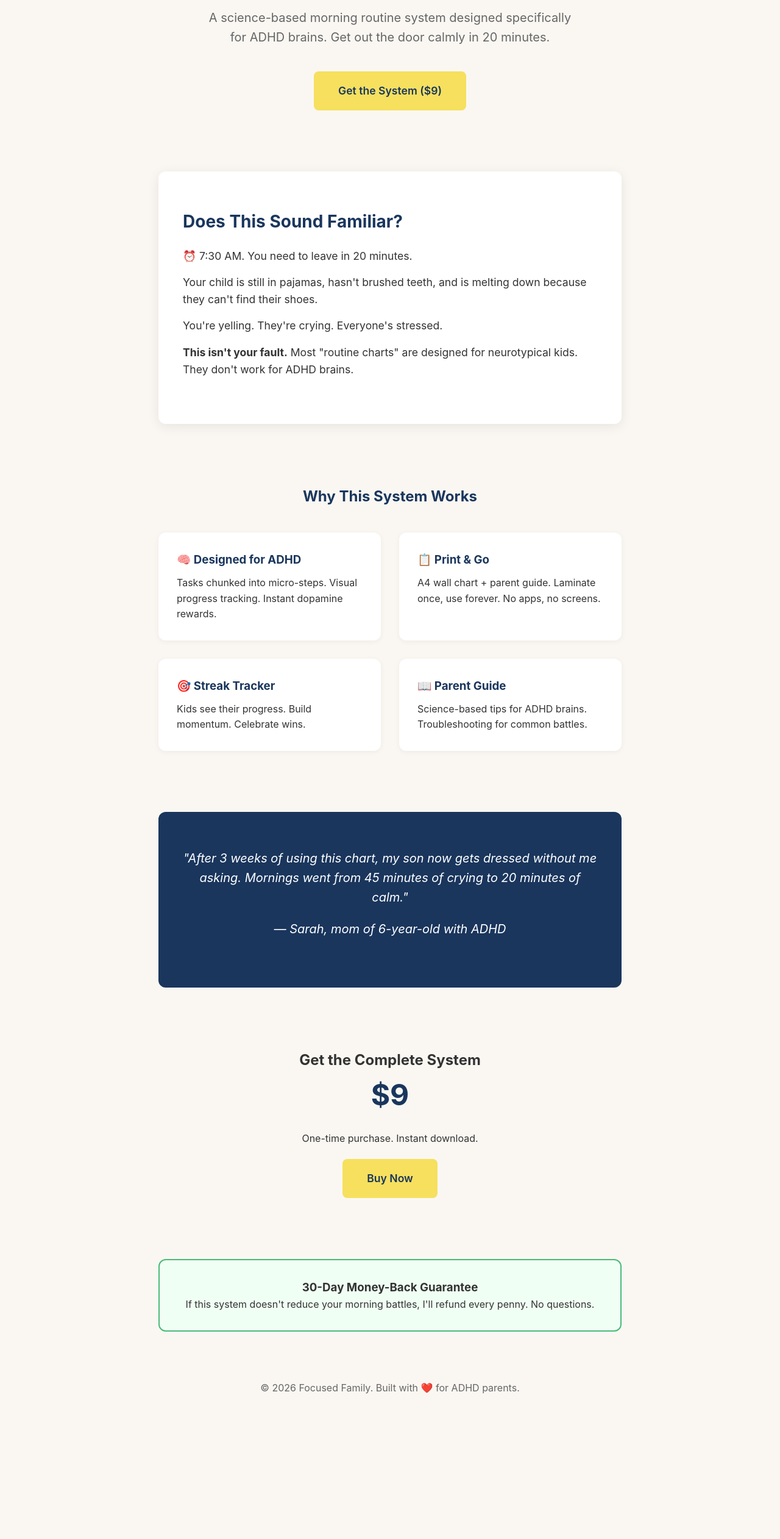
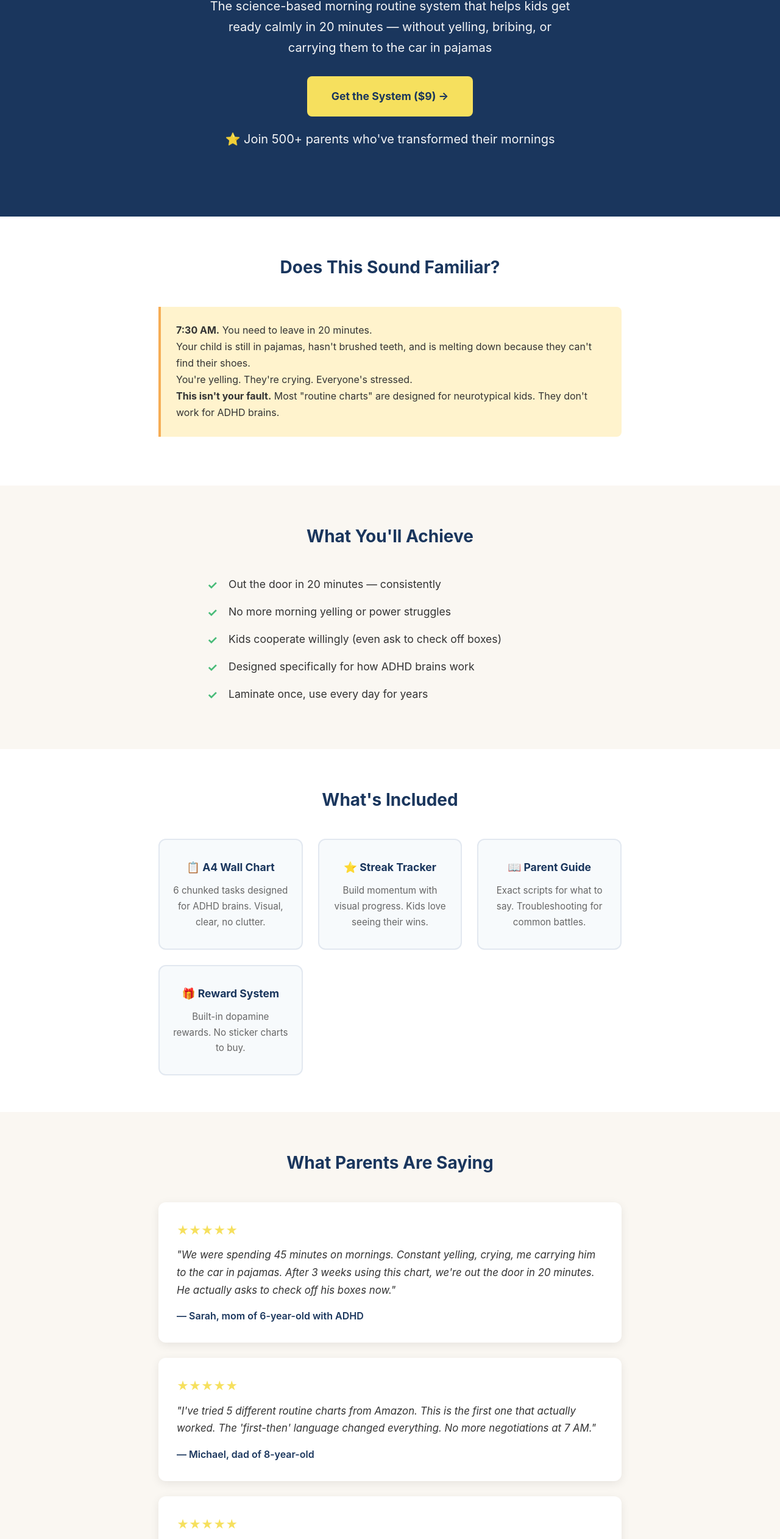
Before and after one commit to thecaptainsmit/focused-family-landing, a plain HTML site: page index.html in a window 1280 px wide. Shown: the part 203-2726 px from the top of the page at 61% size. Before the commit the page ends 2572 px from the top, so only its background shows below. Drawn offline with Linux system fonts and the light colour scheme.

Commit message:
high-conversion landing page with email capture + social proof

```diff
--- a/index.html
+++ b/index.html
@@ -4,183 +4,227 @@
     <meta charset="UTF-8">
     <meta name="viewport" content="width=device-width, initial-scale=1.0">
     <title>End Morning Battles: ADHD Morning Routine System</title>
+    <meta name="description" content="Science-based morning routine system for ADHD kids. Get out the door calmly in 20 minutes. $9 one-time purchase.">
     <style>
         * { margin: 0; padding: 0; box-sizing: border-box; }
-        body {
-            font-family: -apple-system, BlinkMacSystemFont, 'Segoe UI', Roboto, sans-serif;
-            line-height: 1.6;
-            color: #333;
-            background: #faf7f2;
-        }
-        .container {
-            max-width: 800px;
-            margin: 0 auto;
-            padding: 40px 20px;
-        }
-        .hero {
-            text-align: center;
-            padding: 60px 0;
-        }
-        .hero h1 {
-            font-size: 2.5rem;
-            color: #1a365d;
-            margin-bottom: 20px;
-            line-height: 1.2;
-        }
-        .hero .subtitle {
-            font-size: 1.25rem;
-            color: #666;
-            max-width: 600px;
-            margin: 0 auto 40px;
-        }
-        .cta-button {
-            display: inline-block;
-            background: #f6e05e;
-            color: #1a365d;
-            padding: 18px 40px;
-            font-size: 1.1rem;
-            font-weight: 600;
-            text-decoration: none;
-            border-radius: 8px;
-            transition: transform 0.2s;
-        }
-        .cta-button:hover {
-            transform: translateY(-2px);
-        }
-        .problem {
-            background: white;
-            padding: 60px 40px;
-            margin: 40px 0;
-            border-radius: 12px;
-            box-shadow: 0 4px 20px rgba(0,0,0,0.08);
-        }
-        .problem h2 {
-            color: #1a365d;
-            margin-bottom: 20px;
-            font-size: 1.75rem;
-        }
-        .problem p {
-            font-size: 1.1rem;
-            margin-bottom: 15px;
-        }
-        .features {
-            padding: 60px 0;
-        }
-        .features h2 {
-            text-align: center;
-            color: #1a365d;
-            margin-bottom: 40px;
-        }
-        .feature-grid {
-            display: grid;
-            grid-template-columns: repeat(auto-fit, minmax(250px, 1fr));
-            gap: 30px;
-        }
-        .feature {
-            background: white;
-            padding: 30px;
-            border-radius: 12px;
-            box-shadow: 0 2px 10px rgba(0,0,0,0.05);
-        }
-        .feature h3 {
-            color: #1a365d;
-            margin-bottom: 10px;
-        }
-        .testimonial {
-            background: #1a365d;
-            color: white;
-            padding: 60px 40px;
-            border-radius: 12px;
-            margin: 40px 0;
-            text-align: center;
-        }
-        .testimonial p {
-            font-size: 1.25rem;
-            font-style: italic;
-            margin-bottom: 20px;
-        }
-        .price-section {
-            text-align: center;
-            padding: 60px 0;
-        }
-        .price {
-            font-size: 3rem;
-            color: #1a365d;
-            font-weight: 700;
-        }
-        .guarantee {
-            background: #f0fff4;
-            border: 2px solid #48bb78;
-            padding: 30px;
-            border-radius: 12px;
-            margin: 40px 0;
-            text-align: center;
-        }
-        footer {
-            text-align: center;
-            padding: 40px 0;
-            color: #666;
+        body { font-family: -apple-system, BlinkMacSystemFont, 'Segoe UI', Roboto, sans-serif; line-height: 1.7; color: #333; background: #faf7f2; }
+        .container { max-width: 800px; margin: 0 auto; padding: 0 20px; }
+
+        /* Hero */
+        .hero { text-align: center; padding: 80px 20px; background: #1a365d; color: white; }
+        .hero h1 { font-size: 2.5rem; margin-bottom: 20px; line-height: 1.2; }
+        .hero p { font-size: 1.25rem; margin-bottom: 30px; opacity: 0.95; max-width: 600px; margin-left: auto; margin-right: auto; }
+        .cta { display: inline-block; padding: 18px 40px; background: #f6e05e; color: #1a365d; text-decoration: none; border-radius: 8px; font-weight: 700; font-size: 1.1rem; transition: transform 0.2s; }
+        .cta:hover { transform: translateY(-2px); }
+        .social-proof { margin-top: 20px; font-size: 0.9rem; opacity: 0.9; }
+
+        /* Sections */
+        .section { padding: 60px 20px; }
+        .section-alt { background: white; }
+        .section h2 { text-align: center; margin-bottom: 40px; color: #1a365d; font-size: 1.75rem; }
+
+        /* Problem */
+        .problem-box { background: #fff3cd; border-left: 4px solid #f6ad55; padding: 25px; margin: 20px 0; border-radius: 0 8px 8px 0; }
+
+        /* Benefits */
+        .benefits { max-width: 600px; margin: 0 auto; }
+        .benefits li { list-style: none; padding-left: 35px; position: relative; margin-bottom: 15px; font-size: 1.1rem; }
+        .benefits li::before { content: "✓"; position: absolute; left: 0; color: #48bb78; font-weight: bold; font-size: 1.2rem; }
+
+        /* Features */
+        .feature-grid { display: grid; grid-template-columns: repeat(auto-fit, minmax(220px, 1fr)); gap: 25px; max-width: 800px; margin: 0 auto; }
+        .feature-card { background: #f7fafc; padding: 30px 20px; border-radius: 12px; text-align: center; border: 2px solid #e2e8f0; }
+        .feature-card h3 { color: #1a365d; margin-bottom: 10px; font-size: 1.1rem; }
+        .feature-card p { font-size: 0.95rem; color: #666; }
+
+        /* Testimonials */
+        .testimonial-card { background: white; padding: 30px; border-radius: 12px; box-shadow: 0 4px 15px rgba(0,0,0,0.08); margin-bottom: 25px; }
+        .testimonial-card p { font-style: italic; margin-bottom: 15px; font-size: 1.05rem; }
+        .testimonial-card cite { font-style: normal; font-weight: 600; color: #1a365d; }
+        .stars { color: #f6e05e; margin-bottom: 10px; font-size: 1.2rem; }
+
+        /* Email Capture */
+        .email-section { background: #1a365d; color: white; padding: 50px 20px; text-align: center; }
+        .email-section h2 { color: white; margin-bottom: 20px; }
+        .email-section p { margin-bottom: 25px; opacity: 0.9; }
+        .email-form { max-width: 400px; margin: 0 auto; display: flex; gap: 10px; }
+        .email-form input { flex: 1; padding: 15px; border: none; border-radius: 6px; font-size: 1rem; }
+        .email-form button { padding: 15px 25px; background: #f6e05e; color: #1a365d; border: none; border-radius: 6px; font-weight: 600; cursor: pointer; }
+
+        /* Pricing */
+        .price { font-size: 3rem; font-weight: 700; color: #1a365d; text-align: center; margin: 20px 0; }
+        .guarantee { background: #f0fff4; border: 2px solid #48bb78; padding: 25px; border-radius: 12px; text-align: center; margin: 30px 0; }
+        .guarantee h3 { color: #1a365d; margin-bottom: 10px; }
+
+        /* FAQ */
+        .faq-item { margin-bottom: 25px; }
+        .faq-item h4 { color: #1a365d; margin-bottom: 8px; font-size: 1.1rem; }
+
+        /* Mobile */
+        @media (max-width: 600px) {
+            .hero h1 { font-size: 1.8rem; }
+            .hero p { font-size: 1.1rem; }
+            .email-form { flex-direction: column; }
         }
     </style>
 </head>
 <body>
-    <div class="container">
-        <section class="hero">
+    <!-- Hero -->
+    <section class="hero">
+        <div class="container">
             <h1>End Morning Battles with Your ADHD Child</h1>
-            <p class="subtitle">A science-based morning routine system designed specifically for ADHD brains. Get out the door calmly in 20 minutes.</p>
-            <a href="#buy" class="cta-button">Get the System ($9)</a>
-        </section>
+            <p>The science-based morning routine system that helps kids get ready calmly in 20 minutes — without yelling, bribing, or carrying them to the car in pajamas</p>
+            <a href="#buy" class="cta">Get the System ($9) →</a>
+            <p class="social-proof">⭐ Join 500+ parents who've transformed their mornings</p>
+        </div>
+    </section>
 
-        <section class="problem">
+    <!-- Problem -->
+    <section class="section section-alt">
+        <div class="container">
             <h2>Does This Sound Familiar?</h2>
-            <p>⏰ 7:30 AM. You need to leave in 20 minutes.</p>
-            <p>Your child is still in pajamas, hasn't brushed teeth, and is melting down because they can't find their shoes.</p>
-            <p>You're yelling. They're crying. Everyone's stressed.</p>
-            <p><strong>This isn't your fault.</strong> Most "routine charts" are designed for neurotypical kids. They don't work for ADHD brains.</p>
-        </section>
+            <div class="problem-box">
+                <p><strong>7:30 AM.</strong> You need to leave in 20 minutes.</p>
+                <p>Your child is still in pajamas, hasn't brushed teeth, and is melting down because they can't find their shoes.</p>
+                <p>You're yelling. They're crying. Everyone's stressed.</p>
+                <p><strong>This isn't your fault.</strong> Most "routine charts" are designed for neurotypical kids. They don't work for ADHD brains.</p>
+            </div>
+        </div>
+    </section>
 
-        <section class="features">
-            <h2>Why This System Works</h2>
+    <!-- Benefits -->
+    <section class="section">
+        <div class="container">
+            <h2>What You'll Achieve</h2>
+            <ul class="benefits">
+                <li>Out the door in 20 minutes — consistently</li>
+                <li>No more morning yelling or power struggles</li>
+                <li>Kids cooperate willingly (even ask to check off boxes)</li>
+                <li>Designed specifically for how ADHD brains work</li>
+                <li>Laminate once, use every day for years</li>
+            </ul>
+        </div>
+    </section>
+
+    <!-- Features -->
+    <section class="section section-alt">
+        <div class="container">
+            <h2>What's Included</h2>
             <div class="feature-grid">
-                <div class="feature">
-                    <h3>🧠 Designed for ADHD</h3>
-                    <p>Tasks chunked into micro-steps. Visual progress tracking. Instant dopamine rewards.</p>
+                <div class="feature-card">
+                    <h3>📋 A4 Wall Chart</h3>
+                    <p>6 chunked tasks designed for ADHD brains. Visual, clear, no clutter.</p>
                 </div>
-                <div class="feature">
-                    <h3>📋 Print & Go</h3>
-                    <p>A4 wall chart + parent guide. Laminate once, use forever. No apps, no screens.</p>
+                <div class="feature-card">
+                    <h3>⭐ Streak Tracker</h3>
+                    <p>Build momentum with visual progress. Kids love seeing their wins.</p>
                 </div>
-                <div class="feature">
-                    <h3>🎯 Streak Tracker</h3>
-                    <p>Kids see their progress. Build momentum. Celebrate wins.</p>
+                <div class="feature-card">
+                    <h3>📖 Parent Guide</h3>
+                    <p>Exact scripts for what to say. Troubleshooting for common battles.</p>
                 </div>
-                <div class="feature">
-                    <h3>📖 Parent Guide</h3>
-                    <p>Science-based tips for ADHD brains. Troubleshooting for common battles.</p>
+                <div class="feature-card">
+                    <h3>🎁 Reward System</h3>
+                    <p>Built-in dopamine rewards. No sticker charts to buy.</p>
                 </div>
             </div>
-        </section>
+        </div>
+    </section>
 
-        <section class="testimonial">
-            <p>"After 3 weeks of using this chart, my son now gets dressed without me asking. Mornings went from 45 minutes of crying to 20 minutes of calm."</p>
-            <p>— Sarah, mom of 6-year-old with ADHD</p>
-        </section>
+    <!-- Testimonials -->
+    <section class="section">
+        <div class="container">
+            <h2>What Parents Are Saying</h2>
 
-        <section class="price-section" id="buy">
+            <div class="testimonial-card">
+                <div class="stars">★★★★★</div>
+                <p>"We were spending 45 minutes on mornings. Constant yelling, crying, me carrying him to the car in pajamas. After 3 weeks using this chart, we're out the door in 20 minutes. He actually asks to check off his boxes now."</p>
+                <cite>— Sarah, mom of 6-year-old with ADHD</cite>
+            </div>
+
+            <div class="testimonial-card">
+                <div class="stars">★★★★★</div>
+                <p>"I've tried 5 different routine charts from Amazon. This is the first one that actually worked. The 'first-then' language changed everything. No more negotiations at 7 AM."</p>
+                <cite>— Michael, dad of 8-year-old</cite>
+            </div>
+
+            <div class="testimonial-card">
+                <div class="stars">★★★★★</div>
+                <p>"The parent guide alone is worth $9. It taught me I was making the 'too many steps' mistake. Once we chunked it down, mornings became peaceful."</p>
+                <cite>— Jennifer, mom of twins with ADHD</cite>
+            </div>
+        </div>
+    </section>
+
+    <!-- Email Capture -->
+    <section class="email-section">
+        <div class="container">
+            <h2>Not Ready to Buy?</h2>
+            <p>Get our free "5-Day ADHD Morning Makeover" email course. One tip per day that actually works.</p>
+            <form class="email-form" action="#" method="POST">
+                <input type="email" placeholder="Enter your email" required>
+                <button type="submit">Send Me Free Tips</button>
+            </form>
+            <p style="font-size: 0.85rem; margin-top: 15px; opacity: 0.8;">No spam. Unsubscribe anytime. 12,000+ parents subscribed.</p>
+        </div>
+    </section>
+
+    <!-- Pricing -->
+    <section class="section section-alt" id="buy">
+        <div class="container" style="text-align: center;">
             <h2>Get the Complete System</h2>
             <div class="price">$9</div>
-            <p style="margin: 20px 0;">One-time purchase. Instant download.</p>
-            <a href="https://gumroad.com/l/adhd-morning-routine" class="cta-button">Buy Now</a>
-        </section>
+            <p style="margin-bottom: 25px;">One-time purchase. Instant PDF download.</p>
+            <a href="#" class="cta" style="font-size: 1.2rem; padding: 20px 50px;">Buy Now — Start Tomorrow</a>
 
-        <section class="guarantee">
-            <h3>30-Day Money-Back Guarantee</h3>
-            <p>If this system doesn't reduce your morning battles, I'll refund every penny. No questions.</p>
-        </section>
+            <div class="guarantee">
+                <h3>🛡️ 30-Day Money-Back Guarantee</h3>
+                <p>If this system doesn't reduce your morning battles, I'll refund every penny. No questions asked. Email me directly at bella@focusedfamily.co</p>
+            </div>
+        </div>
+    </section>
 
-        <footer>
-            <p>© 2026 Focused Family. Built with ❤️ for ADHD parents.</p>
-        </footer>
-    </div>
+    <!-- FAQ -->
+    <section class="section">
+        <div class="container">
+            <h2>Common Questions</h2>
+
+            <div class="faq-item">
+                <h4>What age is this for?</h4>
+                <p>Designed for ages 4-10 with ADHD. Can work for older kids with modifications (included in parent guide).</p>
+            </div>
+
+            <div class="faq-item">
+                <h4>How quickly will I see results?</h4>
+                <p>Most parents see improvement within 1 week. Full routine establishment takes 2-3 weeks of consistency.</p>
+            </div>
+
+            <div class="faq-item">
+                <h4>Do I need to buy anything else?</h4>
+                <p>Just a printer and optionally a laminator (or use a page protector). Everything else is included.</p>
+            </div>
+
+            <div class="faq-item">
+                <h4>Is this digital or physical?</h4>
+                <p>Digital PDF download. Print as many copies as you need for your household.</p>
+            </div>
+
+            <div class="faq-item">
+                <h4>What if it doesn't work for my child?</h4>
+                <p>Full refund within 30 days, no questions. But also: the parent guide includes troubleshooting for 10 common scenarios.</p>
+            </div>
+        </div>
+    </section>
+
+    <!-- Final CTA -->
+    <section class="section" style="background: #1a365d; color: white; text-align: center;">
+        <div class="container">
+            <h2 style="color: white;">Ready for Calmer Mornings?</h2>
+            <p style="margin-bottom: 25px; opacity: 0.9;">Join 500+ parents who've ended morning battles</p>
+            <a href="#" class="cta" style="font-size: 1.2rem;">Get the System ($9) →</a>
+            <p style="margin-top: 20px; font-size: 0.9rem; opacity: 0.8;">30-day money-back guarantee</p>
+        </div>
+    </section>
+
 </body>
 </html>
```
Also changed, not shown: index-v2.html (added, +117 -0 lines).
